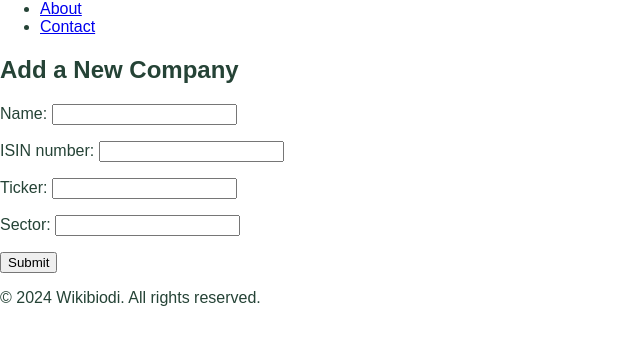
After one commit to eheurard/wikibiodi, a Django app: page /add/ in a window 1280 px wide. The commit adds this page. Shown: the top 345 px of the page, without its empty margins (0-640 px from the left). Run offline with Django 4.2, Linux system fonts and the light colour scheme.

Commit message:
function add company

```diff
--- /dev/null
+++ b/blog/forms.py
@@ -0,0 +1,7 @@
+from django import forms
+from .models import Company
+
+class CompanyForm(forms.ModelForm):
+    class Meta:
+        model = Company
+        fields = ['name', 'ISIN_number', 'Ticker', 'sector']
--- /dev/null
+++ b/blog/templates/blog/add_company.html
@@ -0,0 +1,13 @@
+{% extends 'base.html' %}
+{% load static %}
+
+{% block content %}
+<div class="container mt-5">
+    <h2>Add a New Company</h2>
+    <form method="post">
+        {% csrf_token %}
+        {{ form.as_p }}
+        <button type="submit" class="btn btn-primary">Submit</button>
+    </form>
+</div>
+{% endblock content %}
--- a/blog/templates/blog/home.html
+++ b/blog/templates/blog/home.html
@@ -31,10 +31,6 @@
                         <div class="detail">
                             <strong>Sector:</strong> {{ company.sector }}<br>
                             <strong>Last Update:</strong> {{ company.last_update|date:"Y-m" }}
-                        </div>
-
-                        <div class="detail">
-                            <a href="{% url 'company_detail' company.pk %}" class="view-more-button">View More</a>
                         </div>
                     </div>
                 </div>
--- a/blog/views.py
+++ b/blog/views.py
@@ -1,5 +1,30 @@
-from django.shortcuts import render
+from django.shortcuts import render, redirect, get_object_or_404
+from django.db.models import Q
+from blog.models import Company
+from .forms import CompanyForm
 
 # Create your views here.
 def home (request):
-    return render(request, 'blog/home.html')
+    query = request.GET.get('q')
+    if query:
+        companies = Company.objects.filter(
+            Q(name__icontains=query) |
+            Q(ISIN_number__icontains=query) |
+            Q(Ticker__icontains=query) |
+            Q(sector__icontains=query)
+        )
+    else:
+        companies = Company.objects.all()
+
+
+    return render(request, 'blog/home.html', {'companies': companies, 'query': query})
+
+def add_company(request):
+    if request.method == 'POST':
+        form = CompanyForm(request.POST)
+        if form.is_valid():
+            form.save()
+            return redirect('home')
+    else:
+        form = CompanyForm()
+    return render(request, 'blog/add_company.html', {'form': form})
--- a/wikibiodi/urls.py
+++ b/wikibiodi/urls.py
@@ -24,5 +24,6 @@ urlpatterns = [
     path('admin/', admin.site.urls),
     path('', authentication.views.login_page, name='login'),
     path('logout/', authentication.views.logout_user, name='logout'),
-    path('home/', blog.views.home, name='home')
+    path('home/', blog.views.home, name='home'),
+    path('add/', blog.views.add_company, name='add_company')
 ]
```
Also changed, not shown: blog/migrations/0001_initial.py (added).
